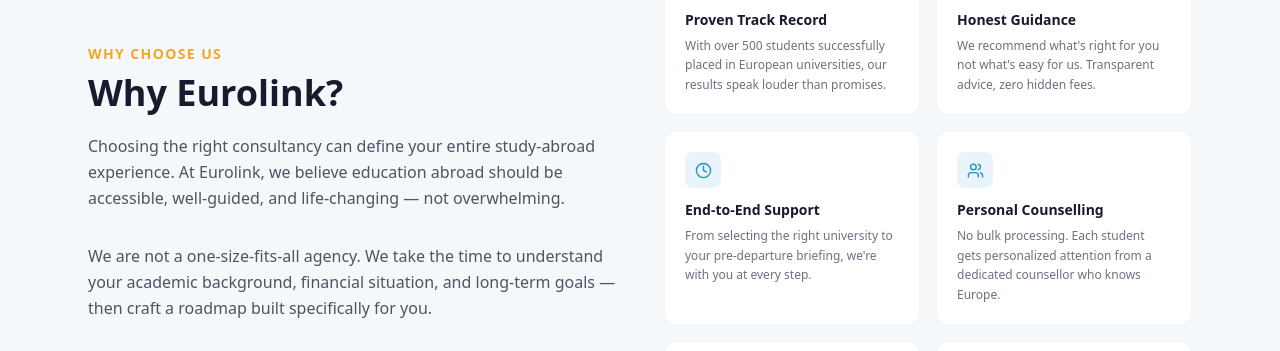
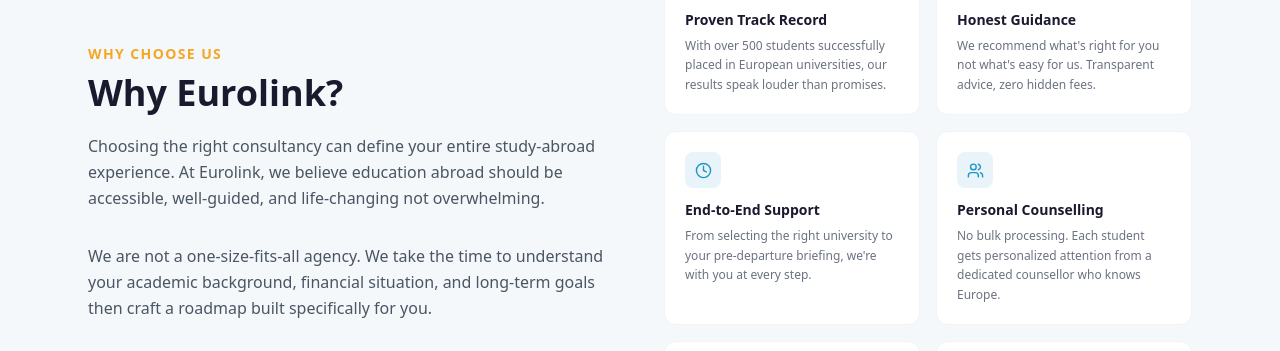
Before and after one commit to AbroadFlow/eurolink, a Next.js app: page / in a window 1280 px wide. Shown: the part 2160-2511 px from the top of the page. Built offline with nearby package versions, Linux system fonts and the light colour scheme.

Commit message:
fix: spelling

```diff
--- a/src/components/sections/WhyEurolink.tsx
+++ b/src/components/sections/WhyEurolink.tsx
@@ -55,11 +55,11 @@
                         <p className="text-[#4b5563] leading-relaxed mb-8">
                             Choosing the right consultancy can define your entire study-abroad
                             experience. At Eurolink, we believe education abroad should be
-                            accessible, well-guided, and life-changing — not overwhelming.
+                            accessible, well-guided, and life-changing not overwhelming.
                         </p>
                         <p className="text-[#4b5563] leading-relaxed mb-8">
                             We are not a one-size-fits-all agency. We take the time to understand
-                            your academic background, financial situation, and long-term goals —
+                            your academic background, financial situation, and long-term goals
                             then craft a roadmap built specifically for you.
                         </p>
                         <div className="flex items-center gap-4 p-4 bg-white rounded-xl border border-[#f5a623]/20">
```
